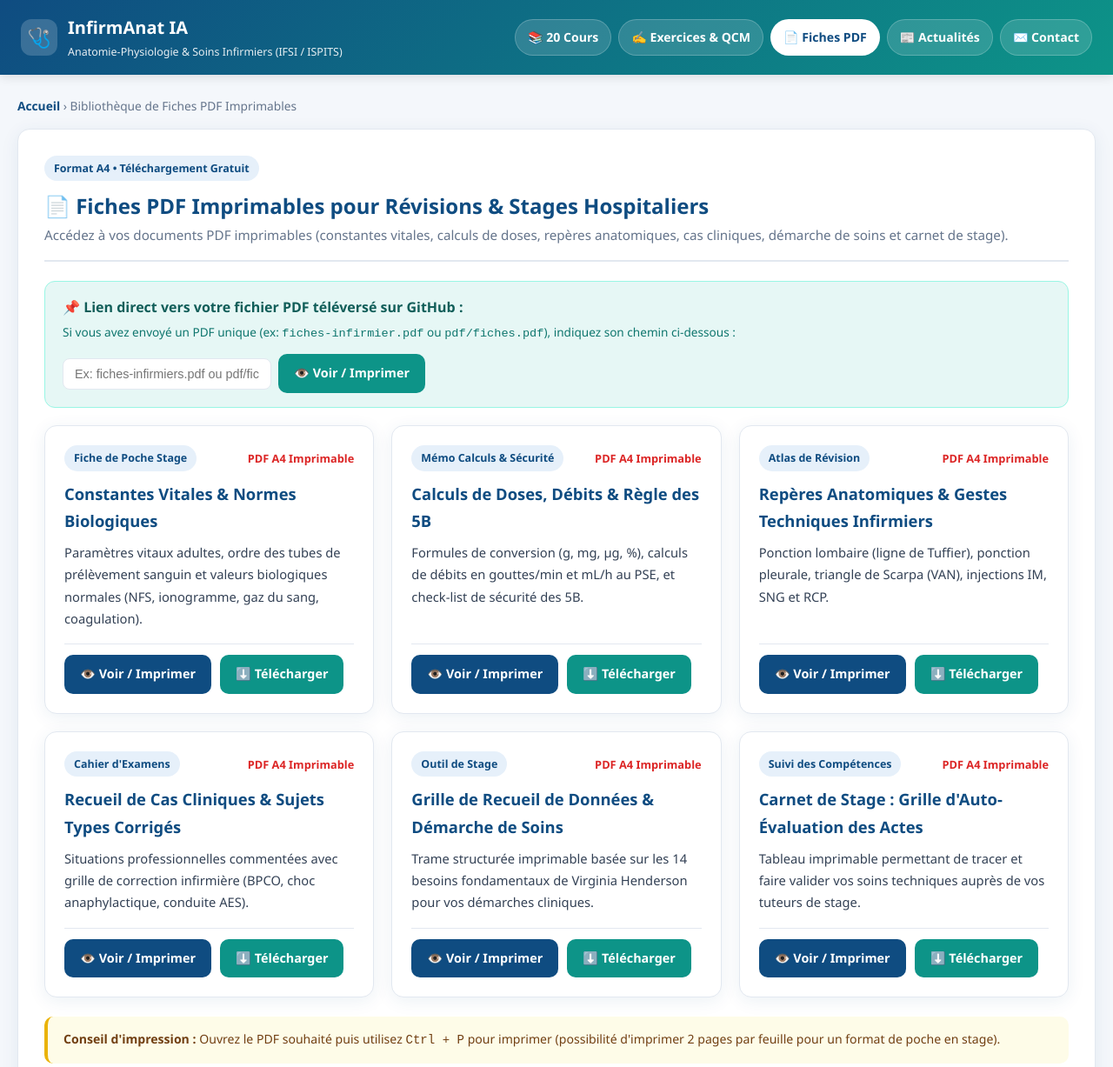
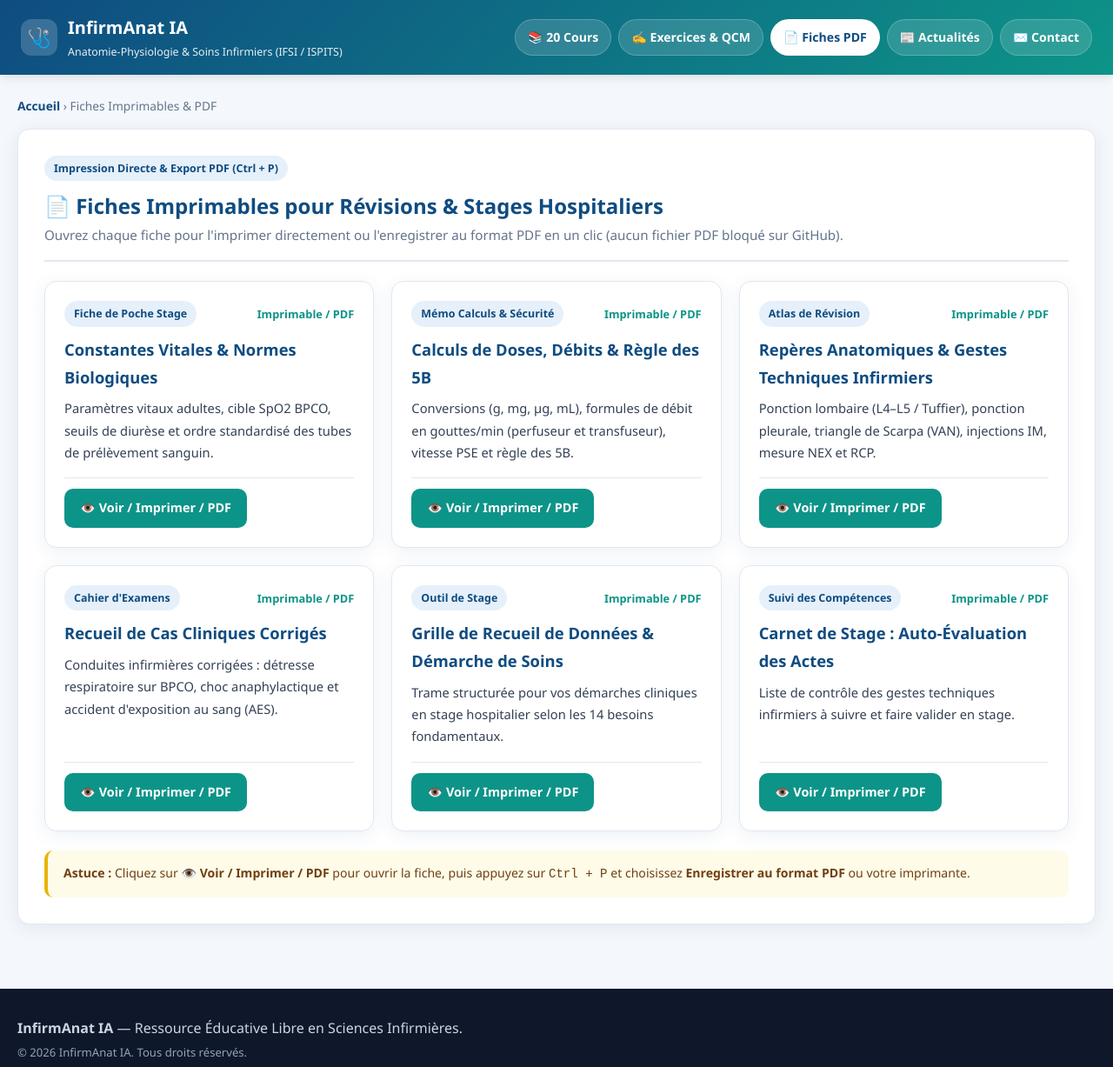
Before and after one commit to infirmanat/infirmanat.github.io, a plain HTML site: page ressources-pdf.html in a window 1280 px wide. Shown: the top 1227 px of the page at 87% size. Drawn offline with Linux system fonts and the light colour scheme.

Commit message:
Mise à jour 20 cours et fiches imprimables

```diff
--- a/ressources-pdf.html
+++ b/ressources-pdf.html
@@ -3,8 +3,8 @@
 <head>
   <meta charset="UTF-8" />
   <meta name="viewport" content="width=device-width, initial-scale=1.0" />
-  <title>Fiches PDF Imprimables pour Étudiants Infirmiers & Stages — InfirmAnat IA</title>
-  <meta name="description" content="Téléchargez et imprimez gratuitement les fiches PDF pour vos études infirmières et stages hospitaliers (IFSI / ISPITS) : constantes vitales, calculs de doses, repères anatomiques, démarche de soins." />
+  <title>Fiches Imprimables & PDF pour Étudiants Infirmiers — InfirmAnat IA</title>
+  <meta name="description" content="Fiches de révision et de stage imprimables (PDF via Ctrl+P) pour étudiants infirmiers (IFSI / ISPITS) : constantes vitales, calculs de doses, repères anatomiques, démarche de soins." />
   <style>
 :root {
   --bg: #f4f7fb;
@@ -100,7 +100,6 @@ nav a:hover, nav button:hover, nav button.active, nav a.active {
 }
 .btn:hover { opacity: 0.93; }
 .btn-accent { background: var(--accent); }
-.btn-outline { background: transparent; border: 1px solid var(--primary); color: var(--primary); }
 .course-header {
   display: flex; flex-wrap: wrap; justify-content: space-between;
   align-items: center; gap: 12px; border-bottom: 2px solid var(--border);
@@ -120,26 +119,6 @@ nav a:hover, nav button:hover, nav button.active, nav a.active {
   display: flex; flex-direction: column; justify-content: space-between;
 }
 .pdf-card:hover { border-color: var(--accent); }
-.custom-pdf-bar {
-  background: var(--accent-light);
-  border: 1px solid #99f6e4;
-  border-radius: 12px;
-  padding: 16px 20px;
-  margin-bottom: 20px;
-  display: flex;
-  flex-wrap: wrap;
-  align-items: center;
-  justify-content: space-between;
-  gap: 12px;
-}
-.custom-pdf-bar input {
-  padding: 9px 13px;
-  border: 1px solid var(--border);
-  border-radius: 8px;
-  font-size: 0.9rem;
-  min-width: 240px;
-  background: #fff;
-}
 .disclaimer-box {
   background: #fefce8;
   border-left: 4px solid #eab308;
@@ -195,25 +174,14 @@ footer {
 </header>
 
 <div class="container">
-  <div class="breadcrumb"><a href="index.html">Accueil</a> › Bibliothèque de Fiches PDF Imprimables</div>
+  <div class="breadcrumb"><a href="index.html">Accueil</a> › Fiches Imprimables & PDF</div>
 
   <div class="panel">
     <div class="course-header">
       <div>
-        <span class="sys-badge">Format A4 • Téléchargement Gratuit</span>
-        <h2 style="color:var(--primary); margin-top:8px;">📄 Fiches PDF Imprimables pour Révisions & Stages Hospitaliers</h2>
-        <p style="color:var(--muted); font-size:0.95rem;">Accédez à vos documents PDF imprimables (constantes vitales, calculs de doses, repères anatomiques, cas cliniques, démarche de soins et carnet de stage).</p>
-      </div>
-    </div>
-
-    <div class="custom-pdf-bar">
-      <div>
-        <strong style="color:#115e59; display:block;">📌 Lien direct vers votre fichier PDF téléversé sur GitHub :</strong>
-        <span style="font-size:0.85rem; color:#0f766e;">Si vous avez envoyé un PDF unique (ex: <code>fiches-infirmier.pdf</code> ou <code>pdf/fiches.pdf</code>), indiquez son chemin ci-dessous :</span>
-      </div>
-      <div style="display:flex; gap:8px; flex-wrap:wrap; align-items:center;">
-        <input type="text" id="custom-pdf-path" placeholder="Ex: fiches-infirmiers.pdf ou pdf/fiches.pdf" oninput="saveCustomPdf()" />
-        <a id="custom-pdf-open" href="pdf/fiche-poche-constantes-normes.pdf" target="_blank" rel="noopener" class="btn btn-accent">👁️ Voir / Imprimer</a>
+        <span class="sys-badge">Impression Directe & Export PDF (Ctrl + P)</span>
+        <h2 style="color:var(--primary); margin-top:8px;">📄 Fiches Imprimables pour Révisions & Stages Hospitaliers</h2>
+        <p style="color:var(--muted); font-size:0.95rem;">Ouvrez chaque fiche pour l'imprimer directement ou l'enregistrer au format PDF en un clic (aucun fichier PDF bloqué sur GitHub).</p>
       </div>
     </div>
 
@@ -222,14 +190,13 @@ footer {
         <div>
           <div style="display:flex; justify-content:space-between; align-items:center; margin-bottom:10px;">
             <span class="sys-badge">Fiche de Poche Stage</span>
-            <span style="font-size:0.8rem; font-weight:700; color:#dc2626;">PDF A4 Imprimable</span>
+            <span style="font-size:0.8rem; font-weight:700; color:var(--accent);">Imprimable / PDF</span>
           </div>
           <h3 style="color:var(--primary); font-size:1.15rem; margin-bottom:8px;">Constantes Vitales & Normes Biologiques</h3>
-          <p style="color:#334155; font-size:0.92rem; margin-bottom:16px;">Paramètres vitaux adultes, ordre des tubes de prélèvement sanguin et valeurs biologiques normales (NFS, ionogramme, gaz du sang, coagulation).</p>
+          <p style="color:#334155; font-size:0.92rem; margin-bottom:16px;">Paramètres vitaux adultes, cible SpO2 BPCO, seuils de diurèse et ordre standardisé des tubes de prélèvement sanguin.</p>
         </div>
         <div style="display:flex; gap:10px; flex-wrap:wrap; border-top:1px solid var(--border); padding-top:12px;">
-          <a href="pdf/fiche-poche-constantes-normes.pdf" target="_blank" rel="noopener" class="btn pdf-link">👁️ Voir / Imprimer</a>
-          <a href="pdf/fiche-poche-constantes-normes.pdf" download class="btn btn-accent pdf-link">⬇️ Télécharger</a>
+          <a href="fiche-constantes-normes.html" class="btn btn-accent">👁️ Voir / Imprimer / PDF</a>
         </div>
       </article>
 
@@ -237,14 +204,13 @@ footer {
         <div>
           <div style="display:flex; justify-content:space-between; align-items:center; margin-bottom:10px;">
             <span class="sys-badge">Mémo Calculs & Sécurité</span>
-            <span style="font-size:0.8rem; font-weight:700; color:#dc2626;">PDF A4 Imprimable</span>
+            <span style="font-size:0.8rem; font-weight:700; color:var(--accent);">Imprimable / PDF</span>
           </div>
           <h3 style="color:var(--primary); font-size:1.15rem; margin-bottom:8px;">Calculs de Doses, Débits & Règle des 5B</h3>
-          <p style="color:#334155; font-size:0.92rem; margin-bottom:16px;">Formules de conversion (g, mg, µg, %), calculs de débits en gouttes/min et mL/h au PSE, et check-list de sécurité des 5B.</p>
+          <p style="color:#334155; font-size:0.92rem; margin-bottom:16px;">Conversions (g, mg, µg, mL), formules de débit en gouttes/min (perfuseur et transfuseur), vitesse PSE et règle des 5B.</p>
         </div>
         <div style="display:flex; gap:10px; flex-wrap:wrap; border-top:1px solid var(--border); padding-top:12px;">
-          <a href="pdf/guide-calculs-doses-perfusions.pdf" target="_blank" rel="noopener" class="btn pdf-link">👁️ Voir / Imprimer</a>
-          <a href="pdf/guide-calculs-doses-perfusions.pdf" download class="btn btn-accent pdf-link">⬇️ Télécharger</a>
+          <a href="fiche-calculs-doses.html" class="btn btn-accent">👁️ Voir / Imprimer / PDF</a>
         </div>
       </article>
 
@@ -252,14 +218,13 @@ footer {
         <div>
           <div style="display:flex; justify-content:space-between; align-items:center; margin-bottom:10px;">
             <span class="sys-badge">Atlas de Révision</span>
-            <span style="font-size:0.8rem; font-weight:700; color:#dc2626;">PDF A4 Imprimable</span>
+            <span style="font-size:0.8rem; font-weight:700; color:var(--accent);">Imprimable / PDF</span>
           </div>
           <h3 style="color:var(--primary); font-size:1.15rem; margin-bottom:8px;">Repères Anatomiques & Gestes Techniques Infirmiers</h3>
-          <p style="color:#334155; font-size:0.92rem; margin-bottom:16px;">Ponction lombaire (ligne de Tuffier), ponction pleurale, triangle de Scarpa (VAN), injections IM, SNG et RCP.</p>
+          <p style="color:#334155; font-size:0.92rem; margin-bottom:16px;">Ponction lombaire (L4–L5 / Tuffier), ponction pleurale, triangle de Scarpa (VAN), injections IM, mesure NEX et RCP.</p>
         </div>
         <div style="display:flex; gap:10px; flex-wrap:wrap; border-top:1px solid var(--border); padding-top:12px;">
-          <a href="pdf/reperes-anatomiques-soins-ide.pdf" target="_blank" rel="noopener" class="btn pdf-link">👁️ Voir / Imprimer</a>
-          <a href="pdf/reperes-anatomiques-soins-ide.pdf" download class="btn btn-accent pdf-link">⬇️ Télécharger</a>
+          <a href="fiche-reperes-anatomiques.html" class="btn btn-accent">👁️ Voir / Imprimer / PDF</a>
         </div>
       </article>
 
@@ -267,14 +232,13 @@ footer {
         <div>
           <div style="display:flex; justify-content:space-between; align-items:center; margin-bottom:10px;">
             <span class="sys-badge">Cahier d'Examens</span>
-            <span style="font-size:0.8rem; font-weight:700; color:#dc2626;">PDF A4 Imprimable</span>
+            <span style="font-size:0.8rem; font-weight:700; color:var(--accent);">Imprimable / PDF</span>
           </div>
-          <h3 style="color:var(--primary); font-size:1.15rem; margin-bottom:8px;">Recueil de Cas Cliniques & Sujets Types Corrigés</h3>
-          <p style="color:#334155; font-size:0.92rem; margin-bottom:16px;">Situations professionnelles commentées avec grille de correction infirmière (BPCO, choc anaphylactique, conduite AES).</p>
+          <h3 style="color:var(--primary); font-size:1.15rem; margin-bottom:8px;">Recueil de Cas Cliniques Corrigés</h3>
+          <p style="color:#334155; font-size:0.92rem; margin-bottom:16px;">Conduites infirmières corrigées : détresse respiratoire sur BPCO, choc anaphylactique et accident d'exposition au sang (AES).</p>
         </div>
         <div style="display:flex; gap:10px; flex-wrap:wrap; border-top:1px solid var(--border); padding-top:12px;">
-          <a href="pdf/recueil-qcm-cas-cliniques-corriges.pdf" target="_blank" rel="noopener" class="btn pdf-link">👁️ Voir / Imprimer</a>
-          <a href="pdf/recueil-qcm-cas-cliniques-corriges.pdf" download class="btn btn-accent pdf-link">⬇️ Télécharger</a>
+          <a href="fiche-cas-cliniques.html" class="btn btn-accent">👁️ Voir / Imprimer / PDF</a>
         </div>
       </article>
 
@@ -282,14 +246,13 @@ footer {
         <div>
           <div style="display:flex; justify-content:space-between; align-items:center; margin-bottom:10px;">
             <span class="sys-badge">Outil de Stage</span>
-            <span style="font-size:0.8rem; font-weight:700; color:#dc2626;">PDF A4 Imprimable</span>
+            <span style="font-size:0.8rem; font-weight:700; color:var(--accent);">Imprimable / PDF</span>
           </div>
           <h3 style="color:var(--primary); font-size:1.15rem; margin-bottom:8px;">Grille de Recueil de Données & Démarche de Soins</h3>
-          <p style="color:#334155; font-size:0.92rem; margin-bottom:16px;">Trame structurée imprimable basée sur les 14 besoins fondamentaux de Virginia Henderson pour vos démarches cliniques.</p>
+          <p style="color:#334155; font-size:0.92rem; margin-bottom:16px;">Trame structurée pour vos démarches cliniques en stage hospitalier selon les 14 besoins fondamentaux.</p>
         </div>
         <div style="display:flex; gap:10px; flex-wrap:wrap; border-top:1px solid var(--border); padding-top:12px;">
-          <a href="pdf/grille-recueil-donnees-demarche-soins.pdf" target="_blank" rel="noopener" class="btn pdf-link">👁️ Voir / Imprimer</a>
-          <a href="pdf/grille-recueil-donnees-demarche-soins.pdf" download class="btn btn-accent pdf-link">⬇️ Télécharger</a>
+          <a href="fiche-demarche-soins.html" class="btn btn-accent">👁️ Voir / Imprimer / PDF</a>
         </div>
       </article>
 
@@ -297,20 +260,19 @@ footer {
         <div>
           <div style="display:flex; justify-content:space-between; align-items:center; margin-bottom:10px;">
             <span class="sys-badge">Suivi des Compétences</span>
-            <span style="font-size:0.8rem; font-weight:700; color:#dc2626;">PDF A4 Imprimable</span>
+            <span style="font-size:0.8rem; font-weight:700; color:var(--accent);">Imprimable / PDF</span>
           </div>
-          <h3 style="color:var(--primary); font-size:1.15rem; margin-bottom:8px;">Carnet de Stage : Grille d'Auto-Évaluation des Actes</h3>
-          <p style="color:#334155; font-size:0.92rem; margin-bottom:16px;">Tableau imprimable permettant de tracer et faire valider vos soins techniques auprès de vos tuteurs de stage.</p>
+          <h3 style="color:var(--primary); font-size:1.15rem; margin-bottom:8px;">Carnet de Stage : Auto-Évaluation des Actes</h3>
+          <p style="color:#334155; font-size:0.92rem; margin-bottom:16px;">Liste de contrôle des gestes techniques infirmiers à suivre et faire valider en stage.</p>
         </div>
         <div style="display:flex; gap:10px; flex-wrap:wrap; border-top:1px solid var(--border); padding-top:12px;">
-          <a href="pdf/carnet-stage-objectifs-actes-ide.pdf" target="_blank" rel="noopener" class="btn pdf-link">👁️ Voir / Imprimer</a>
-          <a href="pdf/carnet-stage-objectifs-actes-ide.pdf" download class="btn btn-accent pdf-link">⬇️ Télécharger</a>
+          <a href="fiche-carnet-stage.html" class="btn btn-accent">👁️ Voir / Imprimer / PDF</a>
         </div>
       </article>
     </div>
 
     <div class="disclaimer-box">
-      <strong>Conseil d'impression :</strong> Ouvrez le PDF souhaité puis utilisez <code>Ctrl + P</code> pour imprimer (possibilité d'imprimer 2 pages par feuille pour un format de poche en stage).
+      <strong>Astuce :</strong> Cliquez sur <strong>👁️ Voir / Imprimer / PDF</strong> pour ouvrir la fiche, puis appuyez sur <code>Ctrl + P</code> et choisissez <strong>Enregistrer au format PDF</strong> ou votre imprimante.
     </div>
   </div>
 </div>
@@ -332,25 +294,5 @@ footer {
     </div>
   </div>
 </footer>
-
-<script>
-function saveCustomPdf() {
-  const val = document.getElementById('custom-pdf-path').value.trim();
-  localStorage.setItem('ia_custom_pdf', val);
-  applyCustomPdf(val);
-}
-function applyCustomPdf(val) {
-  const openBtn = document.getElementById('custom-pdf-open');
-  if (val) {
-    openBtn.href = val;
-    document.querySelectorAll('a.pdf-link').forEach(a => { a.href = val; });
-  }
-}
-const saved = localStorage.getItem('ia_custom_pdf') || '';
-if (saved) {
-  document.getElementById('custom-pdf-path').value = saved;
-  applyCustomPdf(saved);
-}
-</script>
 </body>
 </html>
```
Also changed, not shown: fiche-calculs-doses.html (added, +30 -0 lines), fiche-carnet-stage.html (added, +30 -0 lines), fiche-cas-cliniques.html (added, +30 -0 lines), fiche-constantes-normes.html (added, +30 -0 lines), fiche-demarche-soins.html (added, +30 -0 lines), fiche-reperes-anatomiques.html (added, +30 -0 lines).
